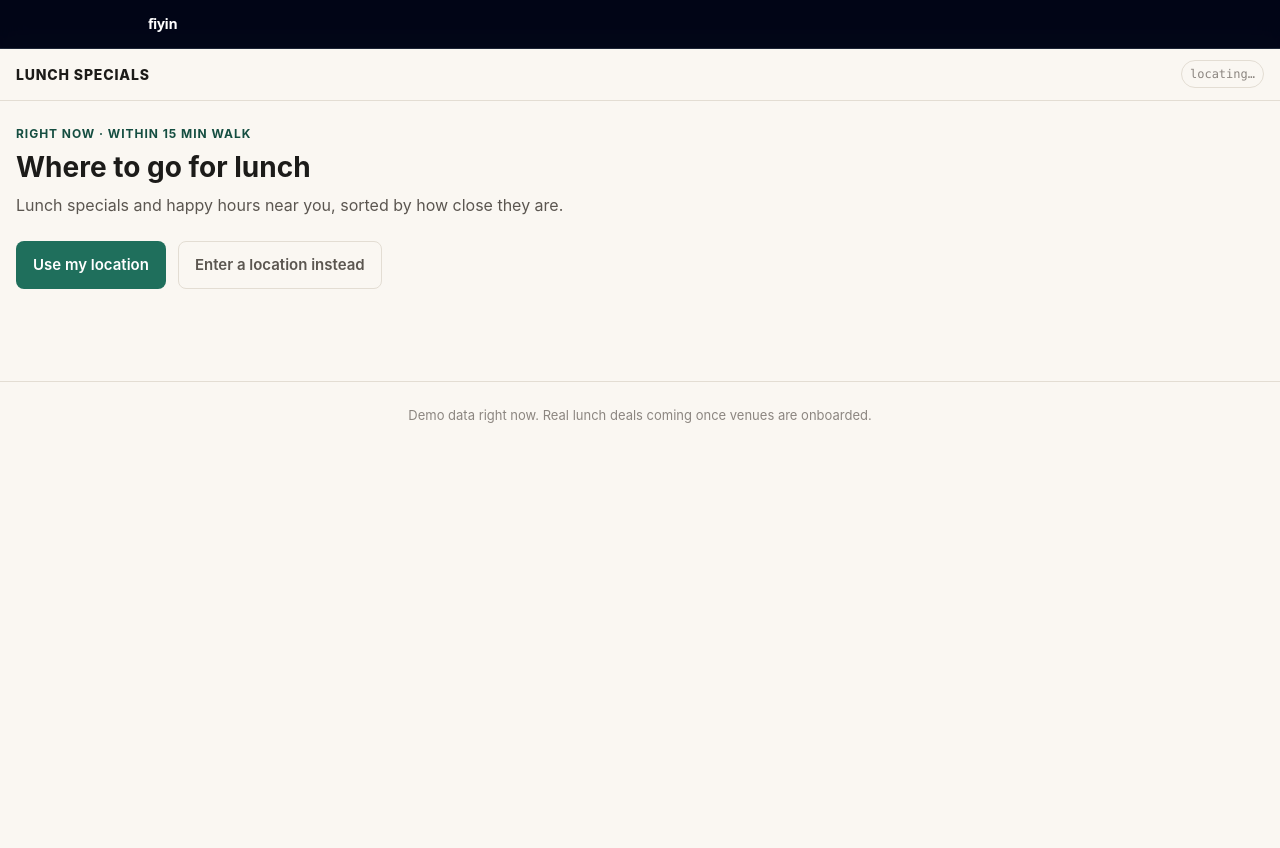
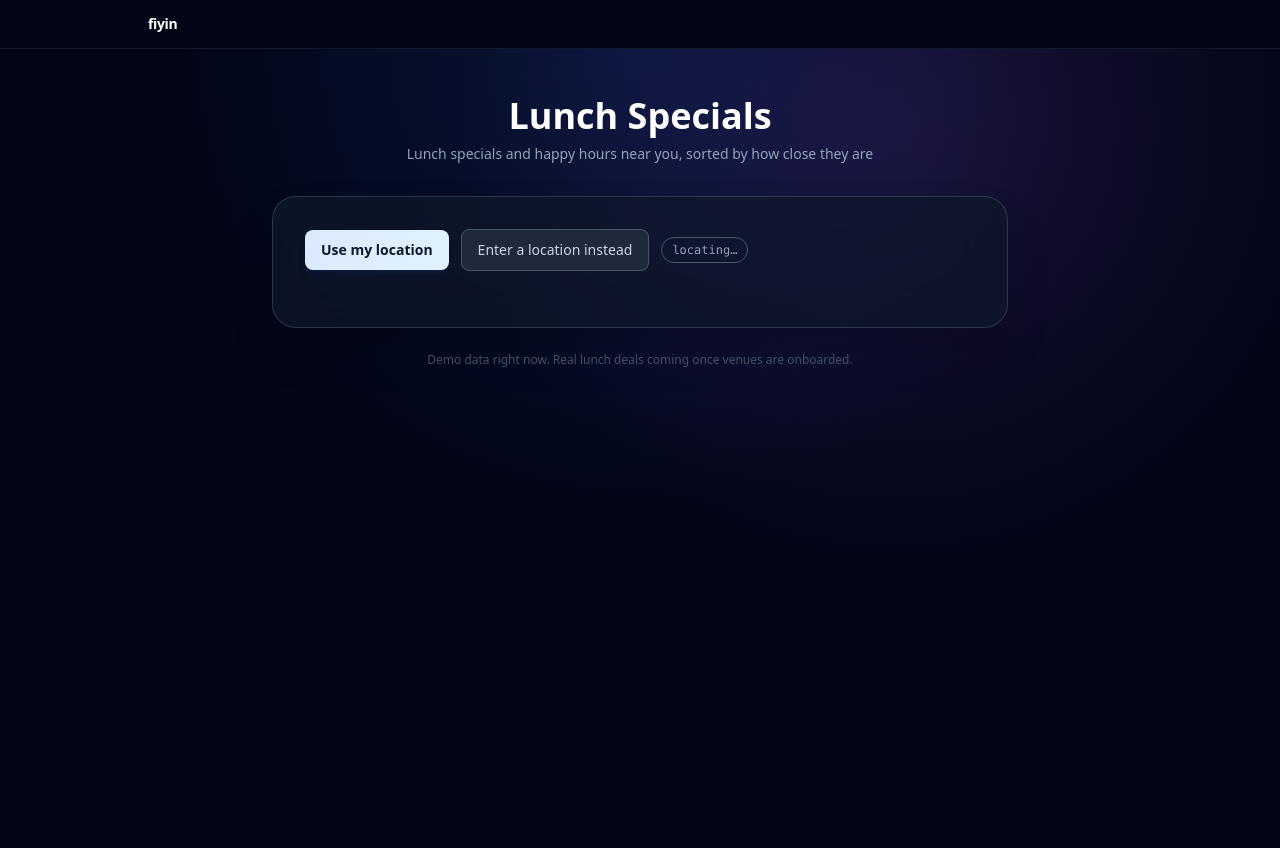
Before and after one commit to fiyinadeyera/fiyin-os, a Flask app: page /lunch in a window 1280 px wide. Run offline with Flask 3, Linux system fonts and the light colour scheme; some libraries are stand-ins or nearby versions; some web fonts are replaced.

Commit message:
Restyle Lunch Specials to match SignalRank's dark theme aesthetic
Same gradient background, glass card panel, Tailwind utilities, and color language so it feels consistent with the rest of fiyin.org instead of using its own standalone palette.

```diff
--- a/templates/lunch.html
+++ b/templates/lunch.html
@@ -4,331 +4,65 @@
 
 {% block head_extra %}
 <style>
-    :root {
-        --ls-bg: #FAF7F2;
-        --ls-surface: #FFFFFF;
-        --ls-accent: #1F6F5C;
-        --ls-accent-dark: #154E41;
-        --ls-text-primary: #1C1B19;
-        --ls-text-secondary: #5B5650;
-        --ls-text-muted: #8C8680;
-        --ls-border: #E3DDD3;
+    @keyframes lsSlideIn {
+        from { opacity: 0; transform: translateY(10px); }
+        to   { opacity: 1; transform: translateY(0); }
     }
-
-    .ls-root {
-        min-height: 100vh;
-        font-family: -apple-system, BlinkMacSystemFont, "Segoe UI", Helvetica, Arial, sans-serif;
-        background: var(--ls-bg);
-        color: var(--ls-text-primary);
-    }
-
-    .ls-root button, .ls-root input { font-family: inherit; }
-
-    .ls-label {
-        font-size: 12px;
-        font-weight: 700;
-        letter-spacing: 0.08em;
-        text-transform: uppercase;
-        color: var(--ls-accent-dark);
-        margin: 0 0 8px 0;
-    }
-
-    .ls-heading {
-        font-size: 28px;
-        font-weight: 700;
-        line-height: 1.2;
-        margin: 0 0 8px 0;
-        color: var(--ls-text-primary);
-    }
-
-    .ls-body {
-        font-size: 16px;
-        line-height: 1.5;
-        color: var(--ls-text-secondary);
-        margin: 0;
-    }
-
-    .ls-caption {
-        font-size: 13px;
-        color: var(--ls-text-muted);
-        margin: 0;
-    }
-
-    .ls-mono {
-        font-family: "SF Mono", "Roboto Mono", Menlo, Consolas, monospace;
-        font-size: 13px;
-        color: var(--ls-text-muted);
-    }
-
-    .ls-topbar {
-        background: var(--ls-bg);
-        border-bottom: 1px solid var(--ls-border);
-    }
-
-    .ls-topbar__inner {
-        max-width: 1280px;
-        margin: 0 auto;
-        padding: 12px 16px;
-        display: flex;
-        align-items: center;
-        justify-content: space-between;
-    }
-
-    .ls-brand {
-        font-size: 14px;
-        font-weight: 800;
-        letter-spacing: 0.06em;
-        color: var(--ls-text-primary);
-    }
-
-    .ls-status {
-        font-family: "SF Mono", "Roboto Mono", Menlo, Consolas, monospace;
-        font-size: 12px;
-        color: var(--ls-text-muted);
-        padding: 4px 8px;
-        border: 1px solid var(--ls-border);
-        border-radius: 999px;
-        white-space: nowrap;
-    }
-
-    .ls-status.is-live {
-        color: var(--ls-accent-dark);
-        border-color: var(--ls-accent);
-    }
-
-    .ls-app {
-        max-width: 1280px;
-        margin: 0 auto;
-        padding: 24px 16px 48px;
-    }
-
-    .ls-intro { margin-bottom: 24px; }
-
-    .ls-locate {
-        display: flex;
-        flex-wrap: wrap;
-        gap: 12px;
-        align-items: center;
-        margin-bottom: 32px;
-    }
-
-    .ls-btn {
-        font-size: 15px;
-        font-weight: 600;
-        padding: 12px 16px;
-        border-radius: 8px;
-        border: 1px solid transparent;
-        cursor: pointer;
-        min-height: 44px;
-        transition: opacity 0.15s ease;
-    }
-
-    .ls-btn:active { opacity: 0.85; }
-
-    .ls-btn--primary {
-        background: var(--ls-accent);
-        color: #FFFFFF;
-    }
-
-    .ls-btn--ghost {
-        background: transparent;
-        color: var(--ls-text-secondary);
-        border-color: var(--ls-border);
-    }
-
-    .ls-manual-input {
-        display: flex;
-        gap: 8px;
-        width: 100%;
-    }
-
-    .ls-manual-input[hidden] { display: none; }
-
-    .ls-manual-input input {
-        flex: 1;
-        min-height: 44px;
-        padding: 0 12px;
-        border: 1px solid var(--ls-border);
-        border-radius: 8px;
-        font-size: 15px;
-        color: var(--ls-text-primary);
-        background: var(--ls-surface);
-    }
-
-    .ls-manual-input input:focus {
-        outline: 2px solid var(--ls-accent);
-        outline-offset: 1px;
-    }
-
-    .ls-locate .ls-caption { width: 100%; }
-
-    .ls-filters {
-        display: flex;
-        gap: 8px;
-        overflow-x: auto;
-        padding-bottom: 8px;
-        margin-bottom: 24px;
-        scrollbar-width: none;
-    }
-
-    .ls-filters::-webkit-scrollbar { display: none; }
-
-    .ls-chip {
-        flex: 0 0 auto;
-        font-size: 14px;
-        font-weight: 600;
-        padding: 8px 16px;
-        min-height: 44px;
-        border-radius: 999px;
-        border: 1px solid var(--ls-border);
-        background: var(--ls-surface);
-        color: var(--ls-text-secondary);
-        cursor: pointer;
-        white-space: nowrap;
-    }
-
-    .ls-chip.is-active {
-        background: var(--ls-accent);
-        border-color: var(--ls-accent);
-        color: #FFFFFF;
-    }
-
-    .ls-results-count { margin-bottom: 16px; }
-
-    .ls-card-list {
-        display: grid;
-        grid-template-columns: repeat(3, 1fr);
-        gap: 16px;
-    }
-
-    .ls-card {
-        background: var(--ls-surface);
-        border: 1px solid var(--ls-border);
-        border-radius: 12px;
-        padding: 16px;
-        display: flex;
-        flex-direction: column;
-        gap: 8px;
-    }
-
-    .ls-card__top {
-        display: flex;
-        justify-content: space-between;
-        align-items: flex-start;
-        gap: 8px;
-    }
-
-    .ls-card__tag {
-        font-size: 11px;
-        font-weight: 700;
-        letter-spacing: 0.05em;
-        text-transform: uppercase;
-        color: var(--ls-accent-dark);
-        background: #EAF3F0;
-        padding: 2px 8px;
-        border-radius: 999px;
-        white-space: nowrap;
-    }
-
-    .ls-card__walk {
-        font-family: "SF Mono", "Roboto Mono", Menlo, Consolas, monospace;
-        font-size: 12px;
-        color: var(--ls-text-muted);
-        white-space: nowrap;
-    }
-
-    .ls-card__venue {
-        font-size: 17px;
-        font-weight: 700;
-        color: var(--ls-text-primary);
-        margin: 0;
-    }
-
-    .ls-card__deal {
-        font-size: 15px;
-        color: var(--ls-text-secondary);
-        margin: 0;
-        line-height: 1.4;
-    }
-
-    .ls-empty {
-        padding: 48px 0;
-        text-align: center;
-    }
-
-    .ls-footer {
-        max-width: 1280px;
-        margin: 0 auto;
-        padding: 24px 16px 48px;
-        border-top: 1px solid var(--ls-border);
-        text-align: center;
-    }
-
-    @media (max-width: 768px) {
-        .ls-card-list { grid-template-columns: repeat(2, 1fr); }
-    }
-
-    @media (max-width: 480px) {
-        .ls-topbar__inner { padding: 12px; }
-        .ls-app { padding: 16px 12px 32px; }
-        .ls-heading { font-size: 22px; }
-        .ls-body { font-size: 15px; }
-        .ls-card-list { grid-template-columns: 1fr; }
-        .ls-locate { flex-direction: column; align-items: stretch; }
-        .ls-btn { width: 100%; }
-    }
+    .ls-slide-in { animation: lsSlideIn 0.3s ease; }
+    [hidden] { display: none !important; }
 </style>
 {% endblock %}
 
 {% block content %}
-<div class="ls-root">
+<div class="min-h-screen bg-[radial-gradient(circle_at_top,_rgba(37,99,235,0.16),_transparent_45%),radial-gradient(circle_at_70%_10%,_rgba(168,85,247,0.14),_transparent_38%)]">
+    <div class="mx-auto w-full max-w-3xl px-4 py-8 md:py-12">
 
-  <header class="ls-topbar">
-    <div class="ls-topbar__inner">
-      <span class="ls-brand">LUNCH SPECIALS</span>
-      <span class="ls-status" id="lsStatusPill">locating…</span>
+        <div class="mb-8 text-center">
+            <h1 class="text-3xl md:text-4xl font-semibold text-white mb-2">Lunch Specials</h1>
+            <p class="text-sm text-slate-400">Lunch specials and happy hours near you, sorted by how close they are</p>
         </div>
-  </header>
 
-  <main class="ls-app">
+        <div class="bg-slate-900/75 backdrop-blur-xl border border-slate-700/80 rounded-3xl shadow-2xl overflow-hidden">
+            <div class="p-6 md:p-8">
 
-    <section class="ls-intro">
-      <p class="ls-label">RIGHT NOW &middot; WITHIN 15 MIN WALK</p>
-      <h1 class="ls-heading">Where to go for lunch</h1>
-      <p class="ls-body">Lunch specials and happy hours near you, sorted by how close they are.</p>
-    </section>
+                <div class="flex flex-wrap items-center gap-3 mb-2" id="lsLocateSection">
+                    <button id="lsLocateBtn" class="px-4 py-2.5 text-sm bg-gradient-to-r from-blue-100 to-sky-100 hover:from-blue-50 hover:to-sky-50 text-slate-900 font-semibold rounded-lg transition shadow-md shadow-blue-900/20">
+                        Use my location
+                    </button>
+                    <button id="lsManualBtn" class="px-4 py-2.5 text-sm bg-slate-800 text-slate-300 font-medium rounded-lg border border-slate-600 hover:bg-slate-700 transition">
+                        Enter a location instead
+                    </button>
+                    <span id="lsStatusPill" class="text-xs font-mono text-slate-400 px-2.5 py-1 rounded-full border border-slate-600">locating&hellip;</span>
+                </div>
 
-    <section class="ls-locate" id="lsLocateSection">
-      <button class="ls-btn ls-btn--primary" id="lsLocateBtn">Use my location</button>
-      <button class="ls-btn ls-btn--ghost" id="lsManualBtn">Enter a location instead</button>
-      <div class="ls-manual-input" id="lsManualInput" hidden>
-        <input type="text" id="lsManualAddress" placeholder="Neighborhood or address" />
-        <button class="ls-btn ls-btn--primary" id="lsManualSubmit">Go</button>
+                <div class="flex gap-2 mb-2" id="lsManualInput" hidden>
+                    <input type="text" id="lsManualAddress" placeholder="Neighborhood or address"
+                        class="flex-1 px-4 py-2.5 bg-slate-800/80 border border-slate-600 rounded-lg text-white placeholder-slate-400 text-sm focus:outline-none focus:ring-2 focus:ring-blue-300 focus:border-transparent transition">
+                    <button id="lsManualSubmit" class="px-4 py-2.5 text-sm bg-blue-600 text-white font-medium rounded-lg hover:bg-blue-700 transition">Go</button>
                 </div>
-      <p class="ls-caption" id="lsLocateMsg"></p>
-    </section>
 
-    <section class="ls-filters" id="lsFiltersSection" hidden>
-      <button class="ls-chip is-active" data-filter="all">All</button>
-      <button class="ls-chip" data-filter="lunch">Lunch specials</button>
-      <button class="ls-chip" data-filter="happy-hour">Happy hour</button>
-    </section>
+                <p class="text-xs text-slate-500 mb-6" id="lsLocateMsg"></p>
 
-    <section class="ls-results" id="lsResultsSection" hidden>
-      <p class="ls-caption ls-results-count" id="lsResultsCount"></p>
-      <div class="ls-card-list" id="lsCardList"></div>
-    </section>
+                <div class="flex gap-2 mb-6 overflow-x-auto" id="lsFiltersSection" hidden>
+                    <button data-filter="all" class="ls-chip px-4 py-2 text-xs font-medium rounded-full bg-blue-600 text-white transition whitespace-nowrap">All</button>
+                    <button data-filter="lunch" class="ls-chip px-4 py-2 text-xs font-medium rounded-full bg-slate-800 text-slate-300 border border-slate-600 hover:bg-slate-700 transition whitespace-nowrap">Lunch specials</button>
+                    <button data-filter="happy-hour" class="ls-chip px-4 py-2 text-xs font-medium rounded-full bg-slate-800 text-slate-300 border border-slate-600 hover:bg-slate-700 transition whitespace-nowrap">Happy hour</button>
+                </div>
 
-    <section class="ls-empty" id="lsEmptyState" hidden>
-      <p class="ls-body">Nothing matching that filter within 15 minutes on foot right now.</p>
-    </section>
+                <div id="lsResultsSection" hidden>
+                    <p class="text-sm text-slate-400 mb-3" id="lsResultsCount"></p>
+                    <div class="grid grid-cols-1 md:grid-cols-2 gap-3" id="lsCardList"></div>
+                </div>
 
-  </main>
+                <div id="lsEmptyState" class="hidden text-center py-8 text-slate-400 text-sm">
+                    Nothing matching that filter within 15 minutes on foot right now.
+                </div>
 
-  <footer class="ls-footer">
-    <p class="ls-caption">Demo data right now. Real lunch deals coming once venues are onboarded.</p>
-  </footer>
+            </div>
+        </div>
 
+        <p class="mt-6 text-xs text-slate-600 text-center">Demo data right now. Real lunch deals coming once venues are onboarded.</p>
+    </div>
 </div>
 {% endblock %}
 
@@ -366,6 +100,9 @@
   const cardList = document.getElementById("lsCardList");
   const emptyState = document.getElementById("lsEmptyState");
 
+  const ACTIVE_CHIP = ["bg-blue-600", "text-white"];
+  const INACTIVE_CHIP = ["bg-slate-800", "text-slate-300", "border", "border-slate-600"];
+
   locateBtn.addEventListener("click", useMyLocation);
   manualBtn.addEventListener("click", () => {
     manualInput.hidden = false;
@@ -378,8 +115,12 @@
 
   document.querySelectorAll(".ls-chip").forEach((chip) => {
     chip.addEventListener("click", () => {
-      document.querySelectorAll(".ls-chip").forEach((c) => c.classList.remove("is-active"));
-      chip.classList.add("is-active");
+      document.querySelectorAll(".ls-chip").forEach((c) => {
+        c.classList.remove(...ACTIVE_CHIP);
+        c.classList.add(...INACTIVE_CHIP);
+      });
+      chip.classList.remove(...INACTIVE_CHIP);
+      chip.classList.add(...ACTIVE_CHIP);
       activeFilter = chip.dataset.filter;
       renderResults();
     });
@@ -414,11 +155,12 @@
   }
 
   function onLocationReady() {
-    statusPill.classList.add("is-live");
+    statusPill.classList.add("text-blue-300", "border-blue-400/60");
     if (statusPill.textContent === "locating…") statusPill.textContent = "live location";
     locateMsg.textContent = "";
     filtersSection.hidden = false;
     resultsSection.hidden = false;
+    resultsSection.classList.add("ls-slide-in");
     renderResults();
   }
 
@@ -449,26 +191,29 @@
     if (deals.length === 0) {
       cardList.innerHTML = "";
       resultsCount.textContent = "";
-      emptyState.hidden = false;
+      emptyState.classList.remove("hidden");
       return;
     }
 
-    emptyState.hidden = true;
+    emptyState.classList.add("hidden");
     resultsCount.textContent = deals.length + " spot" + (deals.length === 1 ? "" : "s") + " within 15 minutes on foot";
 
     cardList.innerHTML = deals
-      .map(
-        (d) => `
-      <div class="ls-card">
-        <div class="ls-card__top">
-          <span class="ls-card__tag">${d.tag}</span>
-          <span class="ls-card__walk ls-mono">${d.walkMin} min walk</span>
+      .map((d) => {
+        const tagColor = d.category === "lunch"
+          ? "bg-emerald-900/30 text-emerald-300"
+          : "bg-amber-900/30 text-amber-300";
+        return `
+      <div class="bg-slate-800/45 border border-slate-600/80 rounded-xl p-4 hover:bg-slate-800/70 transition">
+        <div class="flex items-start justify-between gap-2 mb-2">
+          <span class="text-[11px] font-semibold uppercase tracking-wide px-2 py-0.5 rounded-full ${tagColor}">${d.tag}</span>
+          <span class="text-xs font-mono text-slate-500 whitespace-nowrap">${d.walkMin} min walk</span>
         </div>
-        <p class="ls-card__venue">${d.venue}</p>
-        <p class="ls-card__deal">${d.deal}</p>
+        <p class="font-medium text-slate-100 text-[15px] mb-1">${d.venue}</p>
+        <p class="text-sm text-slate-300">${d.deal}</p>
       </div>
-    `
-      )
+    `;
+      })
       .join("");
   }
 })();
```
Lines whose indentation alone changed are shown as unchanged.
